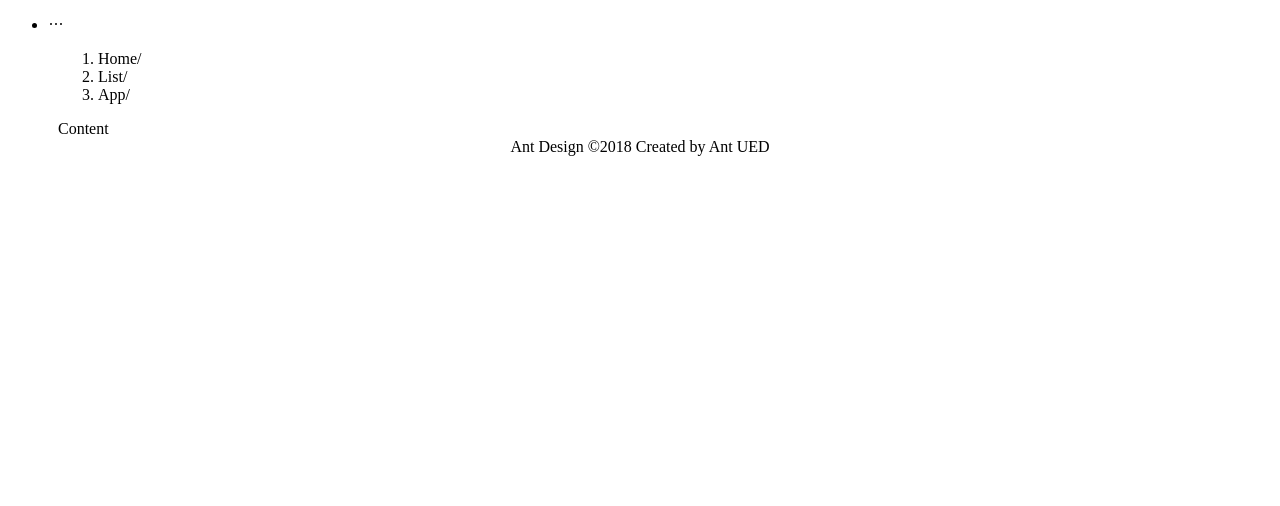
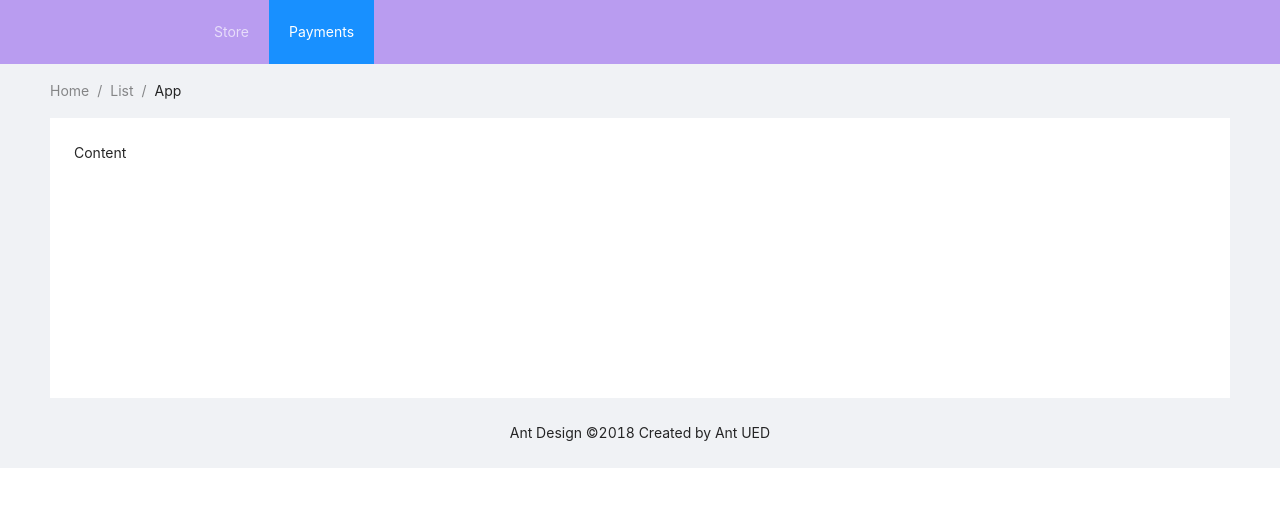
Before and after one commit to LuuCasado/eres1soquete, a Gatsby site: page /Payments in a window 1280 px wide. Built offline with nearby package versions, Linux system fonts and the light colour scheme; Gatsby itself is replaced by a stand-in of ours.

Commit message:
basic layout

```diff
--- /dev/null
+++ b/src/pages/Payments/index.css
@@ -0,0 +1,15 @@
+.site-layout-content {
+    min-height: 280px;
+    padding: 24px;
+    background: #fff;
+}
+.logo {
+    float: left;
+    width: 120px;
+    height: 31px;
+    margin: 16px 24px 16px 0;
+    background: #B99CF0;
+}
+.header, .header .ant-menu {
+    background: #B99CF0;
+}
--- a/src/pages/Payments/index.js
+++ b/src/pages/Payments/index.js
@@ -1,16 +1,22 @@
 import React from "react"
 import { Layout, Menu, Breadcrumb } from 'antd';
+import 'antd/dist/antd.css';
+import "./index.css"
+import { Link } from "gatsby"
 
 const { Header, Content, Footer } = Layout;
 
 const Payments = () => (
 <Layout className="layout">
-    <Header>
+    <Header className="header">
       <div className="logo" />
-      <Menu theme="dark" mode="horizontal" defaultSelectedKeys={['2']}>
-        <Menu.Item key="1">nav 1</Menu.Item>
-        <Menu.Item key="2">nav 2</Menu.Item>
-        <Menu.Item key="3">nav 3</Menu.Item>
+      <Menu className="header" theme="dark" mode="horizontal" defaultSelectedKeys={['2']}>
+        <Menu.Item key="1">
+          <Link to="/Store/">Store</Link>
+        </Menu.Item>
+        <Menu.Item key="2">
+          <Link to="/Payments/">Payments</Link>
+        </Menu.Item>
       </Menu>
     </Header>
     <Content style={{ padding: '0 50px' }}>
--- /dev/null
+++ b/src/pages/Store/index.css
@@ -0,0 +1,15 @@
+.site-layout-content {
+    min-height: 280px;
+    padding: 24px;
+    background: #fff;
+}
+.logo {
+    float: left;
+    width: 120px;
+    height: 31px;
+    margin: 16px 24px 16px 0;
+    background: #B99CF0;
+}
+.header, .header .ant-menu {
+    background: #B99CF0;
+}
--- a/src/pages/Store/index.js
+++ b/src/pages/Store/index.js
@@ -1,14 +1,34 @@
 import React from "react"
+import { Layout, Menu, Breadcrumb } from 'antd';
+import 'antd/dist/antd.css';
+import "./index.css"
 import { Link } from "gatsby"
-import { Button } from 'antd';
-import 'antd/dist/antd.css';
+
+const { Header, Content, Footer } = Layout;
 
 const Store = () => (
-  <>
-    <div>lu trola2</div>
-    <Link to="/Payments">payments</Link>
-    <Button type="primary">Text Button</Button>
-  </>
+<Layout className="layout">
+    <Header className="header">
+      <div className="logo" />
+      <Menu className="header" theme="dark" mode="horizontal" defaultSelectedKeys={['1']}>
+        <Menu.Item key="1">
+          <Link to="/Store/">Store</Link>
+        </Menu.Item>
+        <Menu.Item key="2">
+          <Link to="/Payments/">Payments</Link>
+        </Menu.Item>
+      </Menu>
+    </Header>
+    <Content style={{ padding: '0 50px' }}>
+      <Breadcrumb style={{ margin: '16px 0' }}>
+        <Breadcrumb.Item>Home</Breadcrumb.Item>
+        <Breadcrumb.Item>List</Breadcrumb.Item>
+        <Breadcrumb.Item>App</Breadcrumb.Item>
+      </Breadcrumb>
+      <div className="site-layout-content">Content</div>
+    </Content>
+    <Footer style={{ textAlign: 'center' }}>Ant Design ©2018 Created by Ant UED</Footer>
+  </Layout>
 );
 
 export default Store;
```
